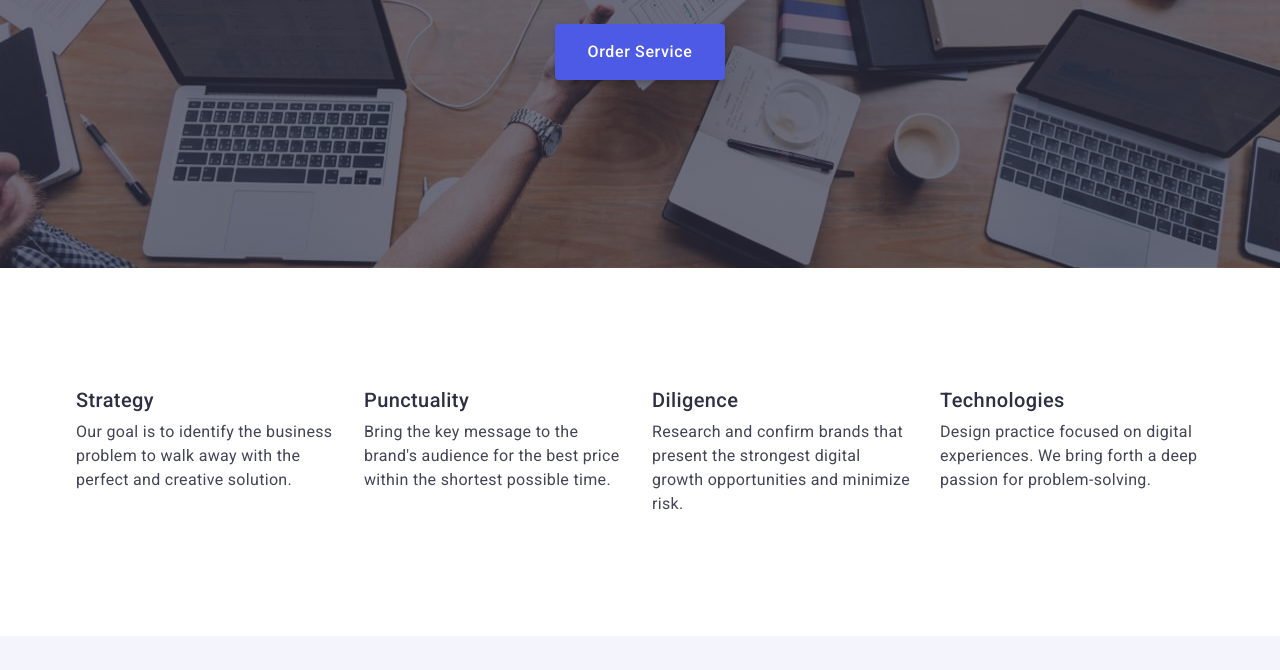
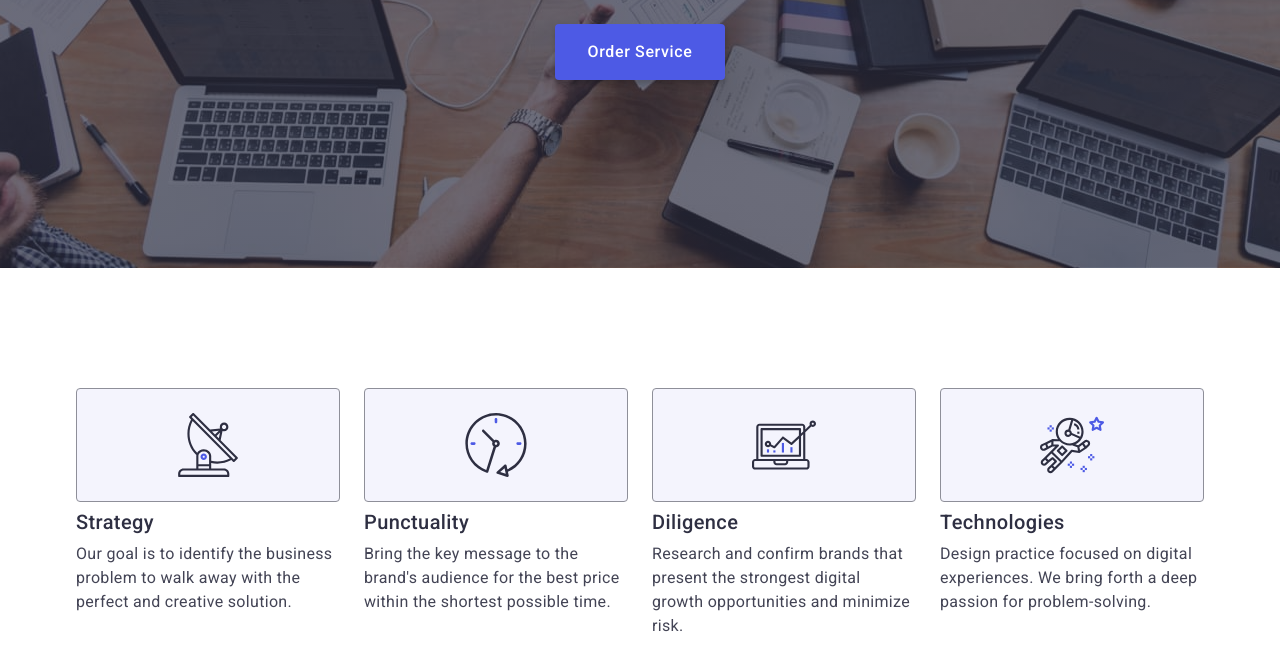
Before and after one commit to oksana12345678/goit-markup-hw-04, a plain HTML site: page index.html in a window 1280 px wide. Shown: the part 402-1072 px from the top of the page. Drawn offline with nearby package versions, Linux system fonts and the light colour scheme.

Commit message:
section-two

```diff
--- a/css/styles.css
+++ b/css/styles.css
@@ -198,6 +198,16 @@ img {
 .main-content-text-items {
   width: calc((100% - 3 * 24px) / 4);
 }
+.container-icon {
+  display: flex;
+  justify-content: center;
+  padding: 24px 0;
+  margin-top: 0;
+  margin-bottom: 8px;
+  border-radius: 4px;
+  border: 1px solid #8e8f99;
+  background: #f4f4fd;
+}
 .container-list-port {
   flex-wrap: wrap;
   column-gap: 24px;
--- a/index.html
+++ b/index.html
@@ -69,6 +69,11 @@
           <h2 class="conteiner-title-two visually-hidden">Peculiarities</h2>
           <ul class="main-content-text">
             <li class="main-content-text-items">
+              <div class="container-icon">
+                <svg class="icon" width="64" height="64">
+                  <use href="./images/icons.svg#icon-antenna-1"></use>
+                </svg>
+              </div>
               <h3 class="container-text-title">Strategy</h3>
               <p class="container-text">
                 Our goal is to identify the business problem to walk away with
@@ -76,6 +81,11 @@
               </p>
             </li>
             <li class="main-content-text-items">
+              <div class="container-icon">
+                <svg class="icon" width="64" height="64">
+                  <use href="./images/icons.svg#icon-clock-1"></use>
+                </svg>
+              </div>
               <h3 class="container-text-title">Punctuality</h3>
               <p class="container-text">
                 Bring the key message to the brand's audience for the best price
@@ -83,6 +93,11 @@
               </p>
             </li>
             <li class="main-content-text-items">
+              <div class="container-icon">
+                <svg class="icon" width="64" height="64">
+                  <use href="./images/icons.svg#icon-diagram-1"></use>
+                </svg>
+              </div>
               <h3 class="container-text-title">Diligence</h3>
               <p class="container-text">
                 Research and confirm brands that present the strongest digital
@@ -90,6 +105,11 @@
               </p>
             </li>
             <li class="main-content-text-items">
+              <div class="container-icon">
+                <svg class="icon" width="64" height="64">
+                  <use href="./images/icons.svg#icon-astronaut-1"></use>
+                </svg>
+              </div>
               <h3 class="container-text-title">Technologies</h3>
               <p class="container-text">
                 Design practice focused on digital experiences. We bring forth a
```
